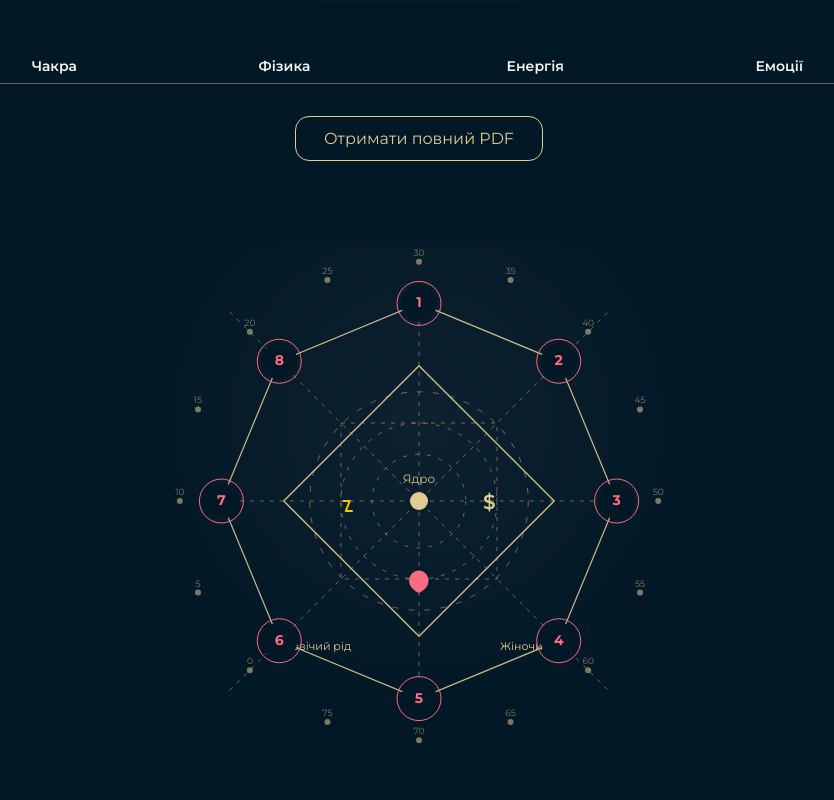
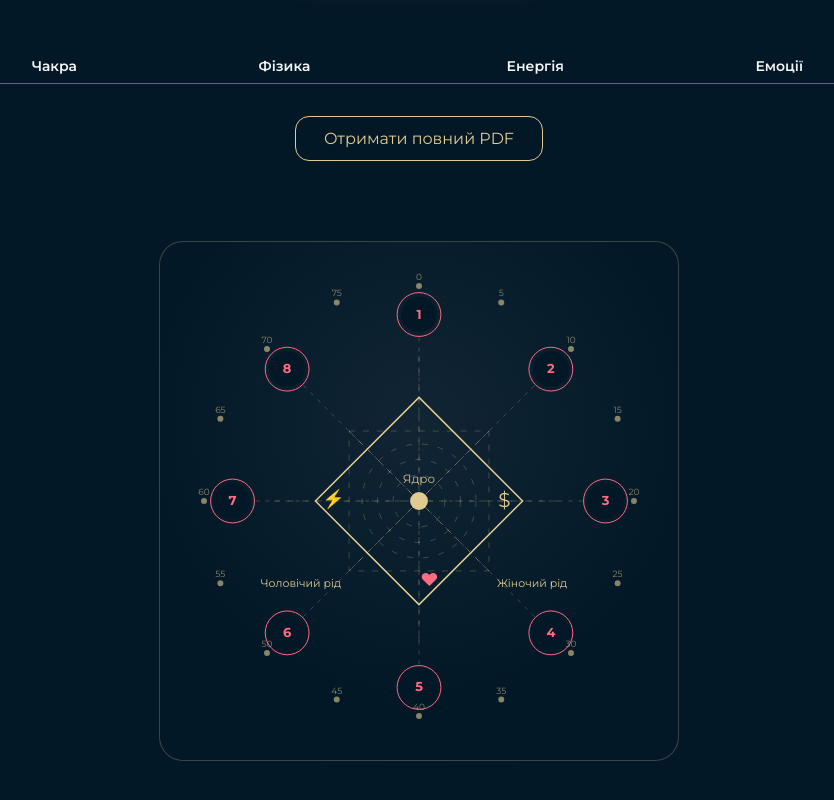
Before and after one commit to NadinMatrix/matrix-ryvok, a Next.js app: page / in a window 1280 px wide. Shown: the part 392-1192 px from the top of the page, without its empty margins (221-1055 px from the left). Built offline with nearby package versions, Linux system fonts and the light colour scheme.

Commit message:
Update ArcanaMatrixWeb.js

```diff
--- a/components/ArcanaMatrixWeb.js
+++ b/components/ArcanaMatrixWeb.js
@@ -6,41 +6,42 @@ const COLORS = {
   gold: '#E1CB92',
   accent: '#18C3CB',
   line: 'rgba(225,203,146,0.45)',
-  lineBold: 'rgba(225,203,146,0.9)',
+  lineSoft: 'rgba(225,203,146,0.25)',
   dot: '#FF6B81',
-  yearDot: 'rgba(225,203,146,0.55)',
+  years: 'rgba(225,203,146,0.6)',
 };
 
-/**
- * Авторська арканна матриця (8-кутник + ромб + квадрат)
- * size – розмір SVG, values – масив чисел арканів (до 8)
- */
 export default function ArcanaMatrixWeb({ size = 520, values = [] }) {
   const cx = size / 2;
   const cy = size / 2;
 
-  // Радіуси
-  const rArcana = size * 0.38;         // коло 1–8
-  const rDiamond = size * 0.26;        // зовнішній ромб
-  const rSquare = size * 0.30 / 2;     // «30 радіус» – внутрішній квадрат
-  const orbitRadii = [0.18, 0.30, 0.42].map(k => (size * k) / 2);
-  const rYears = size * 0.46;          // коло років (0–75)
+  // зовнішній восьмикутник (кружечки 1–8)
+  const rOuter = size * 0.36;
 
-  // 8 вершин восьмикутника (арканів)
-  const arcanaPoints = useMemo(() => {
+  // великий ромб (основна фігура)
+  const rDiamond = size * 0.20; // трохи менший, щоб кружечки й іконки мали повітря
+
+  // внутрішній квадрат-сітка (той, що має бути «на 28» умовно)
+  const rInnerSquare = size * 0.135;
+
+  // орбіти в центрі
+  const orbitRadii = [0.10, 0.16, 0.22].map(k => (size * k) / 2);
+
+  // 8 вершин восьмикутника
+  const points = useMemo(() => {
     const arr = [];
     for (let i = 0; i < 8; i++) {
       const a = -Math.PI / 2 + (i * 2 * Math.PI) / 8;
       arr.push({
-        x: cx + rArcana * Math.cos(a),
-        y: cy + rArcana * Math.sin(a),
+        x: cx + rOuter * Math.cos(a),
+        y: cy + rOuter * Math.sin(a),
         angle: a,
       });
     }
     return arr;
-  }, [cx, cy, rArcana]);
+  }, [cx, cy, rOuter]);
 
-  // Ромб (квадрат, повернутий на 45°)
+  // вершини ромба (повернути квадрат під 45°)
   const diamondPoints = useMemo(() => {
     const arr = [];
     for (let i = 0; i < 4; i++) {
@@ -53,60 +54,59 @@ export default function ArcanaMatrixWeb({ size = 520, values = [] }) {
     return arr;
   }, [cx, cy, rDiamond]);
 
-  // Прямий квадрат (осьовий), радіус ~30
-  const squarePoints = useMemo(() => {
+  // внутрішній квадрат (прямий, не ромб)
+  const innerSquare = useMemo(() => {
     return [
-      { x: cx - rSquare, y: cy - rSquare },
-      { x: cx + rSquare, y: cy - rSquare },
-      { x: cx + rSquare, y: cy + rSquare },
-      { x: cx - rSquare, y: cy + rSquare },
+      { x: cx - rInnerSquare, y: cy - rInnerSquare },
+      { x: cx + rInnerSquare, y: cy - rInnerSquare },
+      { x: cx + rInnerSquare, y: cy + rInnerSquare },
+      { x: cx - rInnerSquare, y: cy + rInnerSquare },
     ];
-  }, [cx, cy, rSquare]);
+  }, [cx, cy, rInnerSquare]);
 
-  // Роки по колу (0–75, крок 5) — старт з кута, де стоїть аркан 6
-  const yearMarks = useMemo(() => {
-    const ages = [];
-    for (let age = 0; age <= 75; age += 5) {
-      ages.push(age);
+  // роки по колу — 0,5,10,...,75
+  // СТАРТ 0 — під першою енергією (над верхнім сегментом 1)
+  const years = useMemo(() => {
+    const list = [];
+    const maxAge = 75;
+    const step = 5;
+    const totalMarks = maxAge / step + 1; // 0..75
+    const radius = rOuter + size * 0.055;
+
+    for (let i = 0; i < totalMarks; i++) {
+      const age = i * step;
+
+      // 8 секторів по 10 років, але ми їх пишемо дрібніше (по 5)
+      // поворот такий, щоб age=0 був під вершиною 1
+      const t = age / 80; // умовно, щоб не доходити рівно до 360°
+      const angle = -Math.PI / 2 + t * 2 * Math.PI;
+
+      const x = cx + radius * Math.cos(angle);
+      const y = cy + radius * Math.sin(angle);
+
+      list.push({ age, x, y });
     }
+    return list;
+  }, [cx, cy, rOuter, size]);
 
-    const angleFor6 =
-      -Math.PI / 2 + (5 * 2 * Math.PI) / 8; // той самий кут, що й для вершини 6
-    const step = (2 * Math.PI) / ages.length;
+  // позиції іконок: робимо їх на тому ж радіусі, що й внутрішній квадрат,
+  // але ТРОХИ ДАЛІ по променю, щоб «за ромбом»
+  const iconRadius = rInnerSquare + size * 0.03;
 
-    return ages.map((age, index) => {
-      const a = angleFor6 + step * index;
-      return {
-        age,
-        x: cx + rYears * Math.cos(a),
-        y: cy + rYears * Math.sin(a),
-      };
-    });
-  }, [cx, cy, rYears]);
-
-  // Координати для іконок
-  const energyIcon = {
-    x: cx - rSquare * 0.9,
-    y: cy + rSquare * 0.05,
+  const moneyPos = {
+    x: cx + iconRadius * Math.cos(0), // вправо по горизонталі
+    y: cy + iconRadius * Math.sin(0),
   };
 
-  const moneyIcon = {
-    x: cx + rSquare * 0.9,
-    y: cy + rSquare * 0.1,
+  const lovePos = {
+    x: cx + iconRadius * Math.cos(Math.PI / 2), // вниз
+    y: cy + iconRadius * Math.sin(Math.PI / 2),
   };
 
-  const heartIcon = {
-    x: cx + rSquare * 0.1,
-    y: cy + rSquare * 0.95,
+  const powerPos = {
+    x: cx + iconRadius * Math.cos(Math.PI), // вліво
+    y: cy + iconRadius * Math.sin(Math.PI),
   };
-
-  const heartPath = `
-    M ${heartIcon.x} ${heartIcon.y}
-    c -4 -6 -12 -6 -16 0
-    c -4 6 -1 14 8 18
-    c 9 -4 12 -12 8 -18
-    z
-  `;
 
   return (
     <div
@@ -125,11 +125,12 @@ export default function ArcanaMatrixWeb({ size = 520, values = [] }) {
           display: 'block',
           margin: '0 auto',
           background:
-            'radial-gradient(circle at 50% 35%, rgba(255,255,255,0.04), transparent 70%)',
+            'radial-gradient(circle at 50% 35%, rgba(255,255,255,0.06), transparent 70%)',
           borderRadius: 24,
+          border: `1px solid ${COLORS.lineSoft}`, // мінімалістична рамка
         }}
       >
-        {/* мінімалістичний фон – тонкі концентричні кола */}
+        {/* Мʼякі орбіти фону */}
         {orbitRadii.map((r, i) => (
           <circle
             key={`orbit-${i}`}
@@ -137,85 +138,64 @@ export default function ArcanaMatrixWeb({ size = 520, values = [] }) {
             cy={cy}
             r={r}
             fill="none"
-            stroke={COLORS.line}
-            strokeDasharray={i === 2 ? '6 10' : '4 8'}
+            stroke={COLORS.lineSoft}
+            strokeDasharray="6 10"
           />
         ))}
 
-        {/* Вертикаль / горизонталь */}
+        {/* направляючі по вертикалі / горизонталі */}
         <line
           x1={cx}
           y1={cy - rDiamond * 1.4}
           x2={cx}
           y2={cy + rDiamond * 1.4}
-          stroke={COLORS.line}
-          strokeDasharray="4 6"
+          stroke={COLORS.lineSoft}
+          strokeDasharray="6 8"
         />
         <line
           x1={cx - rDiamond * 1.4}
           y1={cy}
           x2={cx + rDiamond * 1.4}
           y2={cy}
-          stroke={COLORS.line}
-          strokeDasharray="4 6"
+          stroke={COLORS.lineSoft}
+          strokeDasharray="6 8"
         />
 
-        {/* Діагоналі роду */}
-        {/* Чоловічий рід — зліва вгору ↘ вправо вниз (синя умовна лінія) */}
-        <line
-          x1={cx - rDiamond * 1.4}
-          y1={cy + rDiamond * 1.4}
-          x2={cx + rDiamond * 1.4}
-          y2={cy - rDiamond * 1.4}
-          stroke={COLORS.line}
-          strokeDasharray="4 6"
-        />
-        {/* Жіночий рід — справа вгору ↙ вліво вниз */}
-        <line
-          x1={cx - rDiamond * 1.4}
-          y1={cy - rDiamond * 1.4}
-          x2={cx + rDiamond * 1.4}
-          y2={cy + rDiamond * 1.4}
-          stroke={COLORS.line}
-          strokeDasharray="4 6"
+        {/* внутрішній квадрат (прямий) */}
+        <polygon
+          points={innerSquare.map(p => `${p.x},${p.y}`).join(' ')}
+          fill="none"
+          stroke={COLORS.lineSoft}
+          strokeDasharray="6 8"
         />
 
-        {/* Підписи роду */}
-        <text
-          x={cx - rDiamond * 1.1}
-          y={cy + rDiamond * 1.1}
-          fill={COLORS.gold}
-          fontSize="11"
-        >
-          Чоловічий рід
-        </text>
-        <text
-          x={cx + rDiamond * 0.6}
-          y={cy + rDiamond * 1.1}
-          fill={COLORS.gold}
-          fontSize="11"
-        >
-          Жіночий рід
-        </text>
+        {/* діагоналі цього квадрата */}
+        <line
+          x1={innerSquare[0].x}
+          y1={innerSquare[0].y}
+          x2={innerSquare[2].x}
+          y2={innerSquare[2].y}
+          stroke={COLORS.lineSoft}
+          strokeDasharray="6 8"
+        />
+        <line
+          x1={innerSquare[1].x}
+          y1={innerSquare[1].y}
+          x2={innerSquare[3].x}
+          y2={innerSquare[3].y}
+          stroke={COLORS.lineSoft}
+          strokeDasharray="6 8"
+        />
 
-        {/* Ромб */}
+        {/* великий ромб */}
         <polygon
           points={diamondPoints.map(p => `${p.x},${p.y}`).join(' ')}
           fill="none"
-          stroke={COLORS.lineBold}
-          strokeWidth="1.4"
+          stroke={COLORS.gold}
+          strokeWidth="1.5"
         />
 
-        {/* Внутрішній квадрат (осьовий) */}
-        <polygon
-          points={squarePoints.map(p => `${p.x},${p.y}`).join(' ')}
-          fill="none"
-          stroke={COLORS.line}
-          strokeWidth="1"
-          strokeDasharray="4 6"
-        />
-
-        {/* Ядро */}
+        {/* центральна точка (Ядро) */}
         <circle cx={cx} cy={cy} r={9} fill={COLORS.gold} />
         <text
           x={cx}
@@ -228,66 +208,60 @@ export default function ArcanaMatrixWeb({ size = 520, values = [] }) {
           Ядро
         </text>
 
-        {/* 8-кутник – орбіта арканів */}
-        <polygon
-          points={arcanaPoints.map(p => `${p.x},${p.y}`).join(' ')}
-          fill="none"
-          stroke={COLORS.lineBold}
-          strokeWidth="1.2"
+        {/* лінії роду */}
+        {/* чоловічий рід: зліва вгору -> вправо вниз */}
+        <line
+          x1={cx - rInnerSquare}
+          y1={cy + rInnerSquare}
+          x2={cx + rInnerSquare}
+          y2={cy - rInnerSquare}
+          stroke={COLORS.lineSoft}
+          strokeDasharray="6 8"
+        />
+        {/* жіночий рід: справа вгору -> вліво вниз */}
+        <line
+          x1={cx + rInnerSquare}
+          y1={cy + rInnerSquare}
+          x2={cx - rInnerSquare}
+          y2={cy - rInnerSquare}
+          stroke={COLORS.lineSoft}
+          strokeDasharray="6 8"
         />
 
-        {/* Іконка енергії (блискавка) */}
-        <polyline
-          points={[
-            [energyIcon.x - 6, energyIcon.y - 4],
-            [energyIcon.x + 1, energyIcon.y - 4],
-            [energyIcon.x - 3, energyIcon.y + 6],
-            [energyIcon.x + 4, energyIcon.y + 6],
-          ]
-            .map(p => p.join(','))
-            .join(' ')}
-          fill="none"
-          stroke="#FFC400"
-          strokeWidth="2"
-          strokeLinejoin="round"
-        />
-
-        {/* Іконка грошей (₴ / $) */}
+        {/* підписи роду */}
         <text
-          x={moneyIcon.x}
-          y={moneyIcon.y}
+          x={cx - rInnerSquare - 8}
+          y={cy + rInnerSquare + 16}
+          textAnchor="end"
           fill={COLORS.gold}
-          fontSize="20"
-          fontWeight="600"
-          textAnchor="middle"
+          fontSize="11"
         >
-          $
+          Чоловічий рід
+        </text>
+        <text
+          x={cx + rInnerSquare + 8}
+          y={cy + rInnerSquare + 16}
+          textAnchor="start"
+          fill={COLORS.gold}
+          fontSize="11"
+        >
+          Жіночий рід
         </text>
 
-        {/* Іконка серця (векторний path) */}
-        <path d={heartPath} fill={COLORS.dot} />
-
-        {/* Роки по колу */}
-        {yearMarks.map(({ age, x, y }, i) => (
-          <g key={`age-${age}-${i}`}>
-            <circle cx={x} cy={y} r={3} fill={COLORS.yearDot} />
-            <text
-              x={x}
-              y={y - 6}
-              textAnchor="middle"
-              fill={COLORS.yearDot}
-              fontSize="9"
-            >
-              {age}
-            </text>
-          </g>
-        ))}
-
-        {/* 8 точок арканів */}
-        {arcanaPoints.map((p, i) => {
-          const v = values[i] ?? i + 1; // поки заглушка 1..8
+        {/* 8 точок / енергій по колу */}
+        {points.map((p, i) => {
+          const v = values[i] ?? i + 1;
           return (
-            <g key={`arcana-${i}`}>
+            <g key={`p-${i}`}>
+              {/* радіальні лінії всередину */}
+              <line
+                x1={cx}
+                y1={cy}
+                x2={p.x}
+                y2={p.y}
+                stroke={COLORS.lineSoft}
+                strokeDasharray="4 6"
+              />
               <circle cx={p.x} cy={p.y} r={18} fill={COLORS.bg} />
               <circle
                 cx={p.x}
@@ -302,13 +276,63 @@ export default function ArcanaMatrixWeb({ size = 520, values = [] }) {
                 textAnchor="middle"
                 fill={COLORS.dot}
                 fontWeight="700"
-                fontSize="14"
+                fontSize="13"
               >
                 {v}
               </text>
             </g>
           );
         })}
+
+        {/* роки по колу */}
+        {years.map(({ age, x, y }, i) => (
+          <g key={`age-${i}`}>
+            <circle cx={x} cy={y} r={3} fill={COLORS.years} />
+            <text
+              x={x}
+              y={y - 6}
+              textAnchor="middle"
+              fill={COLORS.years}
+              fontSize="9"
+            >
+              {age}
+            </text>
+          </g>
+        ))}
+
+        {/* іконки-сектори (всі за межами ромба, але в правильному секторі) */}
+        {/* сила / енергія (зліва) */}
+        <text
+          x={powerPos.x}
+          y={powerPos.y + 4}
+          textAnchor="middle"
+          fontSize="18"
+          fill={COLORS.gold}
+        >
+          ⚡
+        </text>
+
+        {/* гроші (правий нижній сектор) */}
+        <text
+          x={moneyPos.x}
+          y={moneyPos.y + 6}
+          textAnchor="middle"
+          fontSize="20"
+          fill={COLORS.gold}
+        >
+          $
+        </text>
+
+        {/* стосунки / любов (нижній сектор праворуч від вертикалі) */}
+        <text
+          x={lovePos.x + size * 0.02}
+          y={lovePos.y}
+          textAnchor="middle"
+          fontSize="18"
+          fill={COLORS.dot}
+        >
+          ❤
+        </text>
       </svg>
     </div>
   );
```
